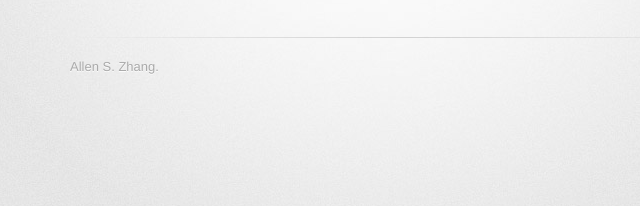
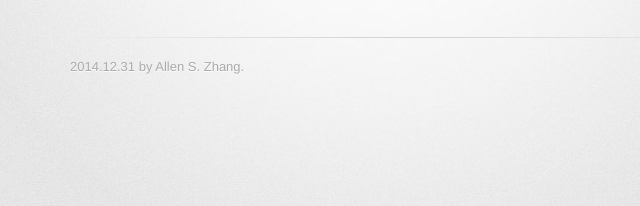
Before and after one commit to aszhang/aszhang.github.io, a plain HTML site: page index.html in a window 1280 px wide. Shown: the part 308-514 px from the top of the page, 260-900 px from the left. Drawn offline with Linux system fonts and the light colour scheme; a web font is replaced by a local one.

Commit message:
Oh, I forgot the date
RT

```diff
--- a/index.html
+++ b/index.html
@@ -32,7 +32,7 @@
         </section>
 
         <footer>
-          Allen S. Zhang.
+          2014.12.31 by Allen S. Zhang.
         </footer>
 
 
```
